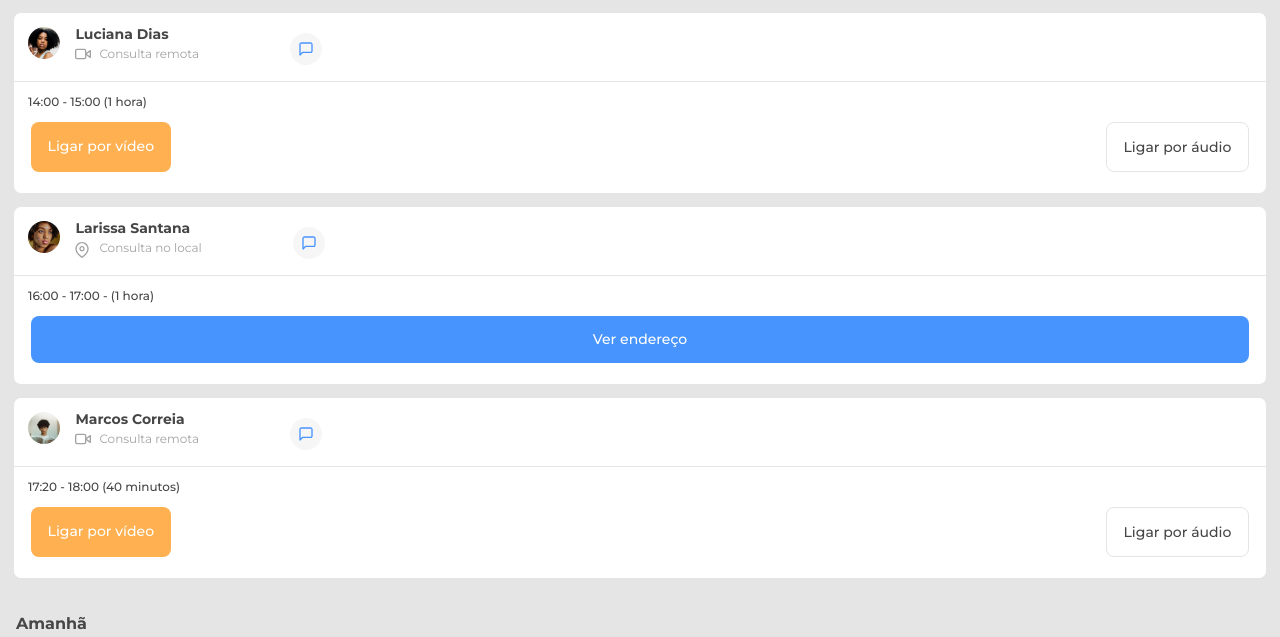
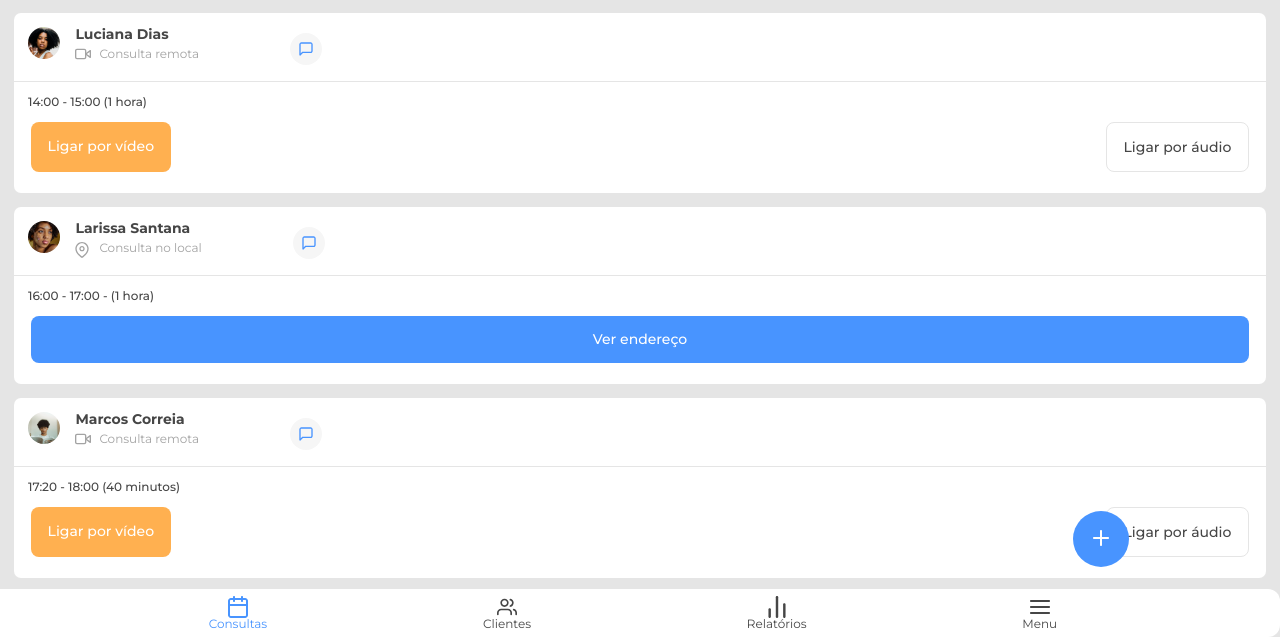
Before and after one commit to natalia-sampaio/7days-of-code-responsividade, a plain HTML site: page index.html in a window 1280 px wide. Shown: the part 163-800 px from the top of the page. Drawn offline with Linux system fonts and the light colour scheme.

Commit message:
day 2 of 7

```diff
--- a/index.html
+++ b/index.html
@@ -156,5 +156,28 @@
             </div>
         </div>
     </section>
+    <footer class="rodape">
+        <div class="cadastro__botao">
+            <a href="#" class="cadastro__link">
+                <img src="img/maisicone.svg" alt="icone de mais" class="cadastro__icone">
+            </a>
+        </div>
+        <a href="#" class="rodape__link">
+            <img src="img/Calendarioicone.png" alt="icone de calendario" class="rodape__icone">
+            <h3 class="rodape__titulo consultas">Consultas</h3>
+        </a>
+        <a href="#" class="rodape__link">
+            <img src="img/clientes icone.svg" alt="icone clientes" class="rodape__icone">
+            <h3 class="rodape__titulo">Clientes</h3>
+        </a>
+        <a href="#" class="rodape__link">
+            <img src="img/relatorios icone.svg" alt="icone relatorios" class="rodape__icone">
+            <h3 class="rodape__titulo">Relatórios</h3>
+        </a>
+        <a href="#" class="rodape__link">
+            <img src="img/menu icone.svg" alt="icone de menu" class="rodape__icone">
+            <h3 class="rodape__titulo">Menu</h3>
+        </a>
+    </footer>
 </body>
 </html>
--- a/style.css
+++ b/style.css
@@ -1,5 +1,7 @@
 @import url("styles/header.css");
 @import url("styles/agenda.css");
+@import url("styles/footer.css");
+@import url("styles/cadastro.css");
 
 :root {
     --branco: #FFFFFF;
--- /dev/null
+++ b/styles/footer.css
@@ -0,0 +1,45 @@
+.rodape {
+    display: flex;
+    justify-content: space-evenly;
+    border-radius: 12px;
+    position: fixed;
+    bottom: 0%;
+    right: 0%;
+    background: var(--branco);
+    width: 100%;
+    padding: 0.5em;
+}
+
+.rodape__link {
+    display: flex;
+    flex-direction: column;
+    align-items: center;
+    text-decoration: none;
+}
+
+.rodape__icone {
+    width: 20px;
+    height: 22px;
+}
+
+.rodape__titulo {
+    font-size: 12px;
+    color: var(--cinza);
+}
+
+.consultas {
+    color: var(--azul);
+}
+
+.cadastro__botao {
+    width: 56px;
+    height: 56px;
+    border-radius: 50%;
+    background: var(--azul);
+    position: absolute;
+    bottom: 70px;
+    left: 84%;
+    display: flex;
+    align-items: center;
+    justify-content: center;
+}
```
Also changed, not shown: img/Calendarioicone.png (added), img/Calendarioicone.svg (added), img/clientes icone.svg (added), img/maisicone.svg (added), img/menu icone.svg (added), img/relatorios icone.svg (added).
